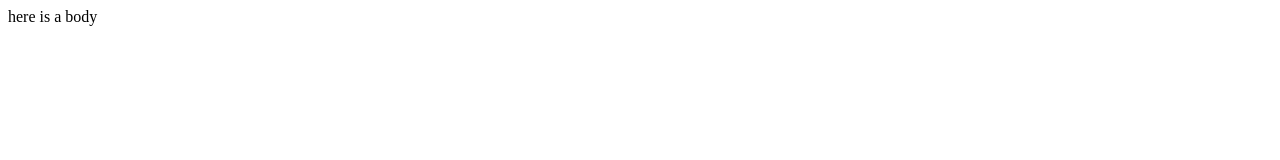
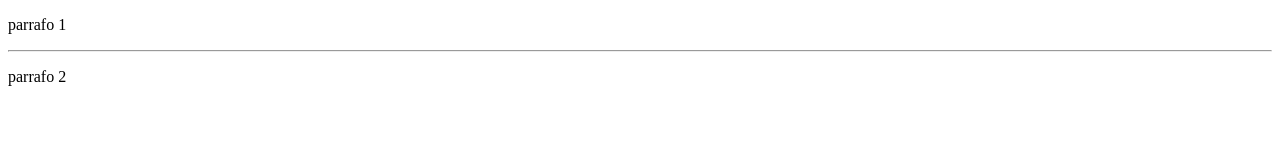
Before and after one commit to juanalopez1/html, a plain HTML site: page index.html in a window 1280 px wide. Drawn offline with Linux system fonts and the light colour scheme.

Commit message:
parrafos

```diff
--- a/index.html
+++ b/index.html
@@ -7,7 +7,13 @@
 </head>
 
 <body>
-    here is a body
+    <p>
+        parrafo 1
+    </p>
+    <hr>
+    <p>
+        parrafo 2
+    </p>
 </body>
 
 </html>
```
